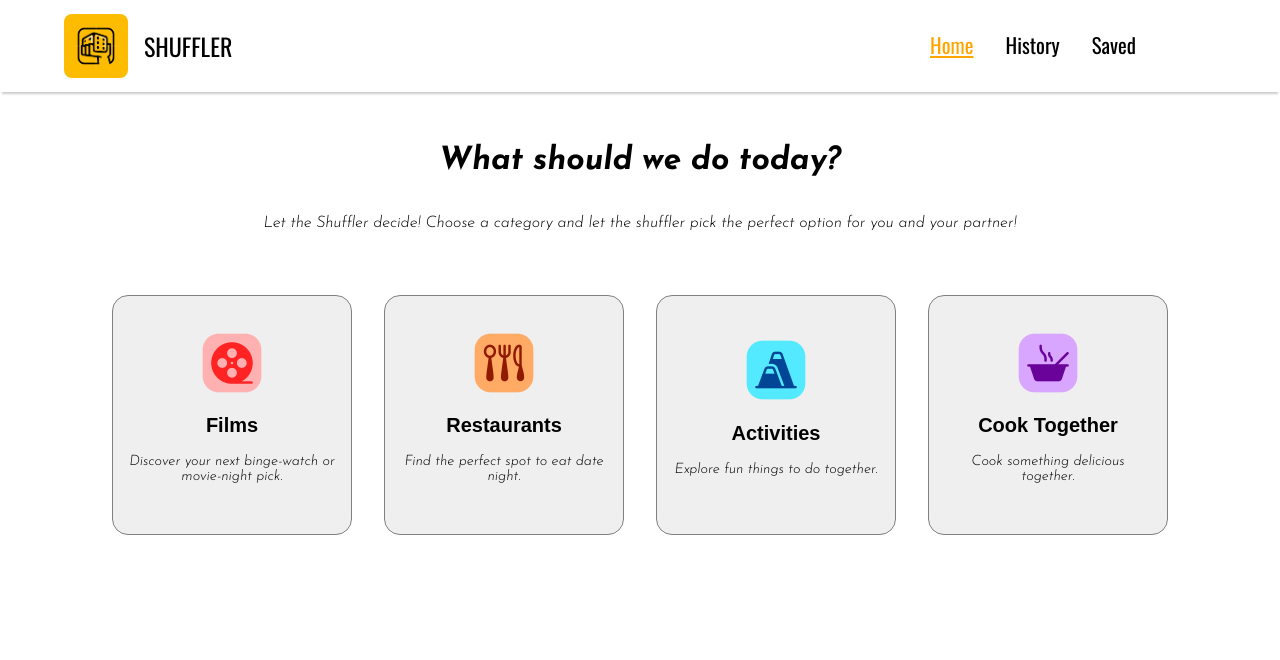
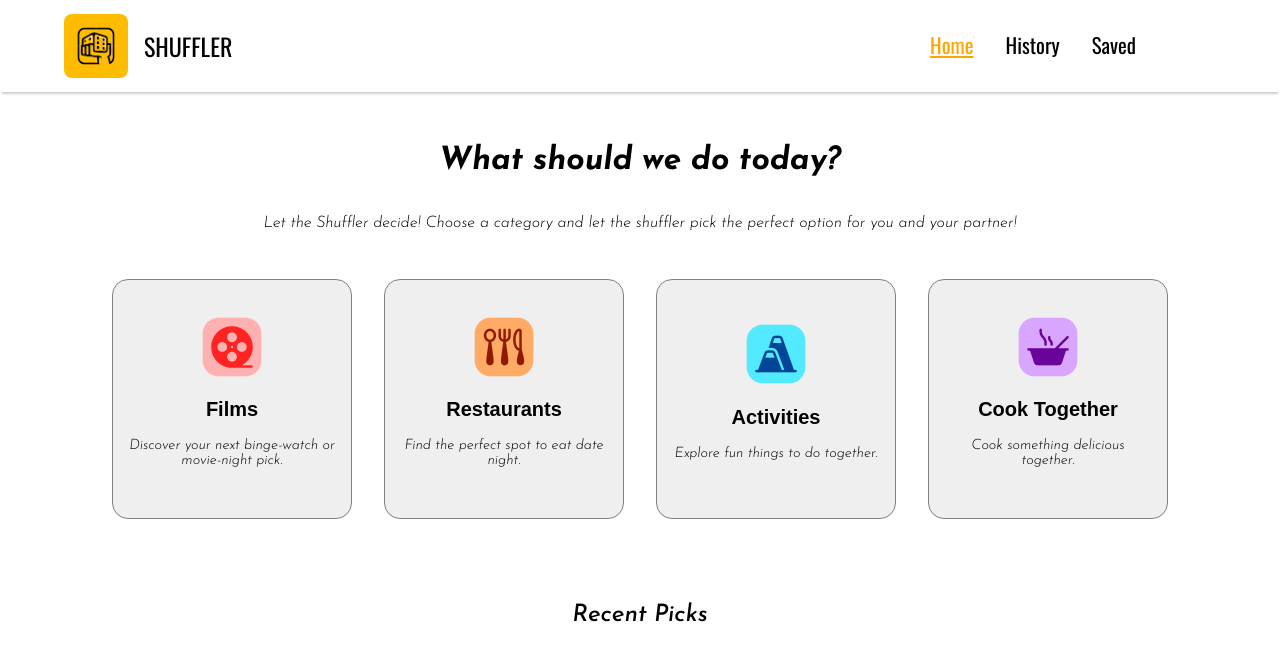
Before and after one commit to swiftybo/shuffler, a React (Vite) app: page / in a window 1280 px wide. Shown: the top 660 px of the page. Built offline with nearby package versions, Linux system fonts and the light colour scheme.

Commit message:
Moved Menu component into the intro div in the HomePage and add a subheader element and class to styling.

```diff
--- a/src/index.css
+++ b/src/index.css
@@ -70,7 +70,7 @@ li a.active {
 }
 
 .intro {
-  padding-top: 2rem;
+  padding: 2rem 0rem;
   display: flex;
   flex-direction: column;
   justify-content: center;
@@ -88,12 +88,16 @@ li a.active {
   font-size: medium;
 }
 
+.subheader {
+  font-weight: 500;
+}
+
 .menu {
   list-style-type: none;
   display: flex;
   justify-content: center;
   align-items: center;
-  margin: 2rem;
+  margin: 1rem;
 }
 
 .menuItem {
--- a/src/pages/Home.jsx
+++ b/src/pages/Home.jsx
@@ -9,8 +9,9 @@ export default function HomePage() {
           Let the Shuffler decide! Choose a category and let the shuffler pick
           the perfect option for you and your partner!
         </p>
+        <Menu />
       </div>
-      <Menu />
+      <h2 className="subheader josefin-sans">Recent Picks</h2>
     </>
   );
 }
```
